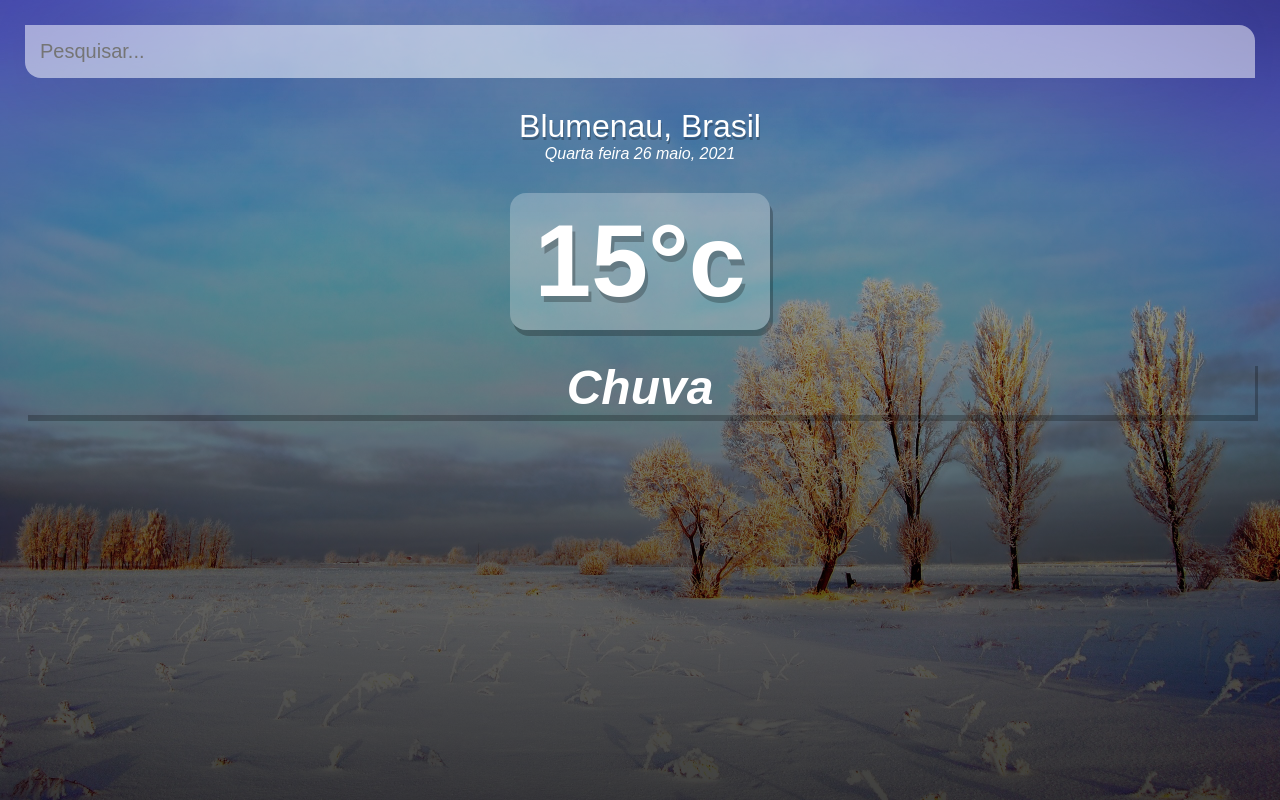
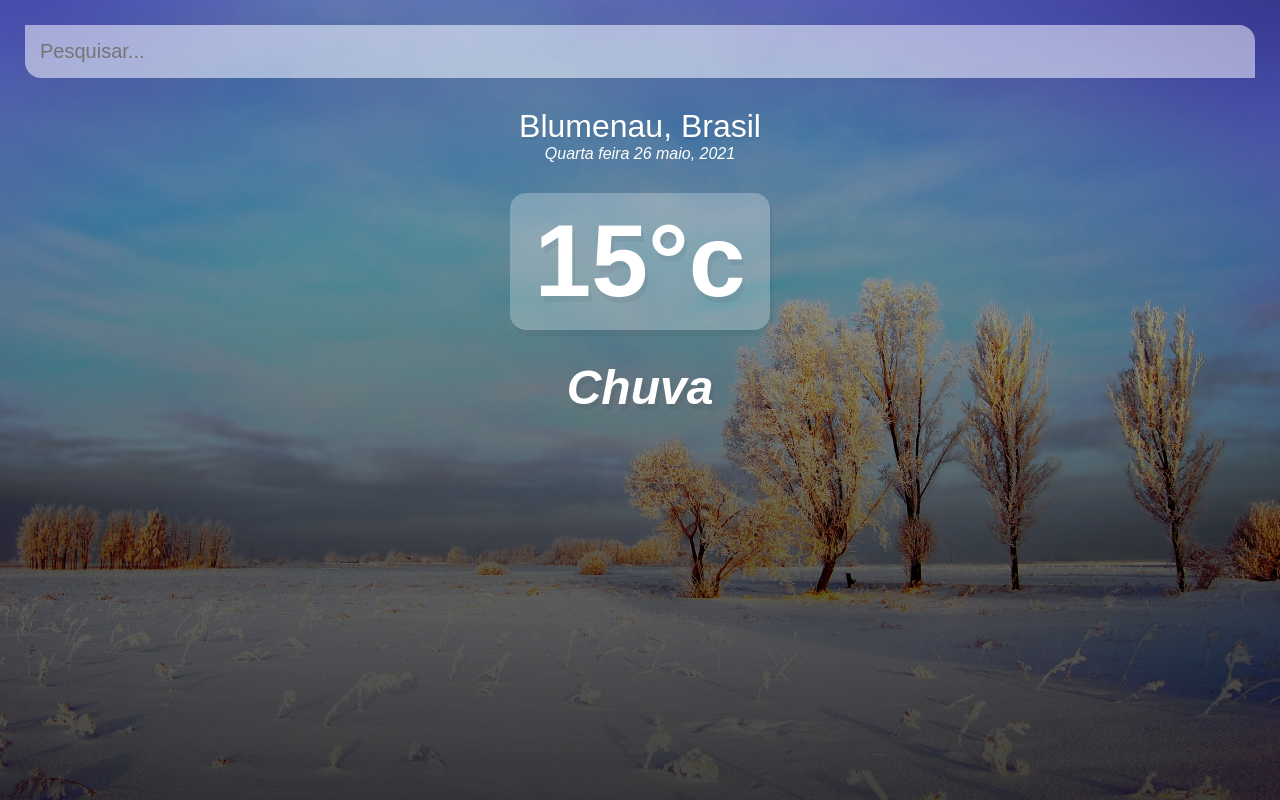
Before and after one commit to saratiedt/vue-weather-app, a Vue app in the folder vue-weather/: page / in a window 1280 px wide. Built offline with nearby package versions, Linux system fonts and the light colour scheme.

Commit message:
melhorias no layout

```diff
--- a/vue-weather/src/App.vue
+++ b/vue-weather/src/App.vue
@@ -92,7 +92,7 @@ main {
   font-size: 32px;
   font-weight: 500;
   text-align: center;
-  text-shadow: 1px 3px rgba(0, 0, 0, 0.25);
+  text-shadow: 1px 3px rgba(0, 0, 0, 0.05);
 }
 
 .location-box .date {
@@ -114,12 +114,12 @@ main {
   font-size: 102px;
   font-weight: 900;
 
-  text-shadow: 3px 6px rgba(0, 0, 0, 0.25);
+  text-shadow: 3px 6px rgba(0, 0, 0, 0.05);
   background-color: rgba(255, 255, 255, 0.25);
   border-radius: 16px;
   margin: 30px 0px;
 
-  box-shadow: 3px 6px rgba(0, 0, 0, 0.25);
+  box-shadow: 3px 6px rgba(0, 0, 0, 0.05);
 }
 
 .weather-box .weather {
@@ -127,6 +127,6 @@ main {
   font-size: 48px;
   font-weight: 700;
   font-style: italic;
-  box-shadow: 3px 6px rgba(0, 0, 0, 0.25);
+  text-shadow: 3px 6px rgba(0, 0, 0, 0.05);
 }
 </style>
```
